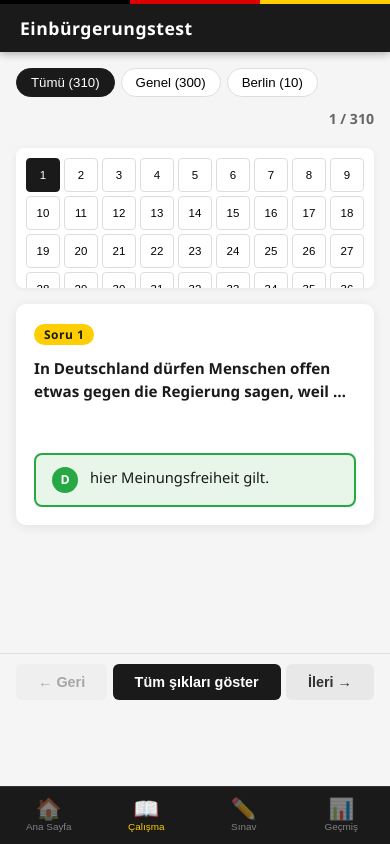
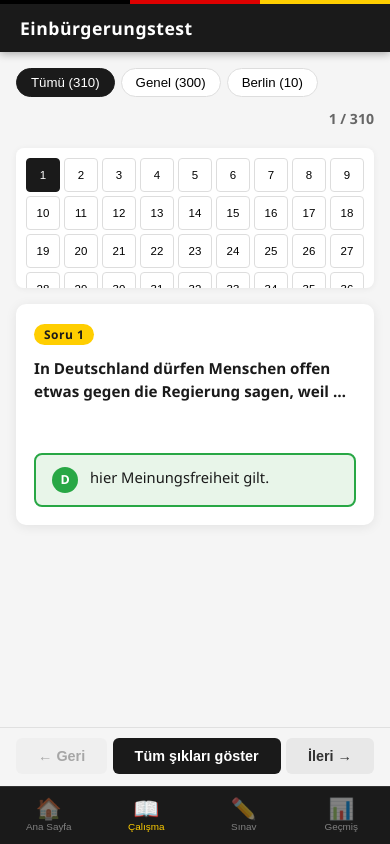
Before and after one commit to baris-celebi/einburgerungtest, a plain HTML site: page index.html in a window 390 px wide. Both pictures are taken after a click on the element 195 px from the left and 400 px from the top of the page. Drawn offline with Linux system fonts and the light colour scheme.

Commit message:
Fix: remove extra padding-bottom gap on mobile sticky nav

```diff
--- a/style.css
+++ b/style.css
@@ -746,6 +746,6 @@ header h1 {
 
   /* İçerik bottom nav'ın arkasında kalmasın */
   .view { padding-bottom: 74px; }
-  .view-flex { height: calc(100vh - 54px - 58px); }
+  .view-flex { height: calc(100vh - 54px - 58px); padding-bottom: 0; }
   .sticky-nav { padding-bottom: 10px; }
 }
```
